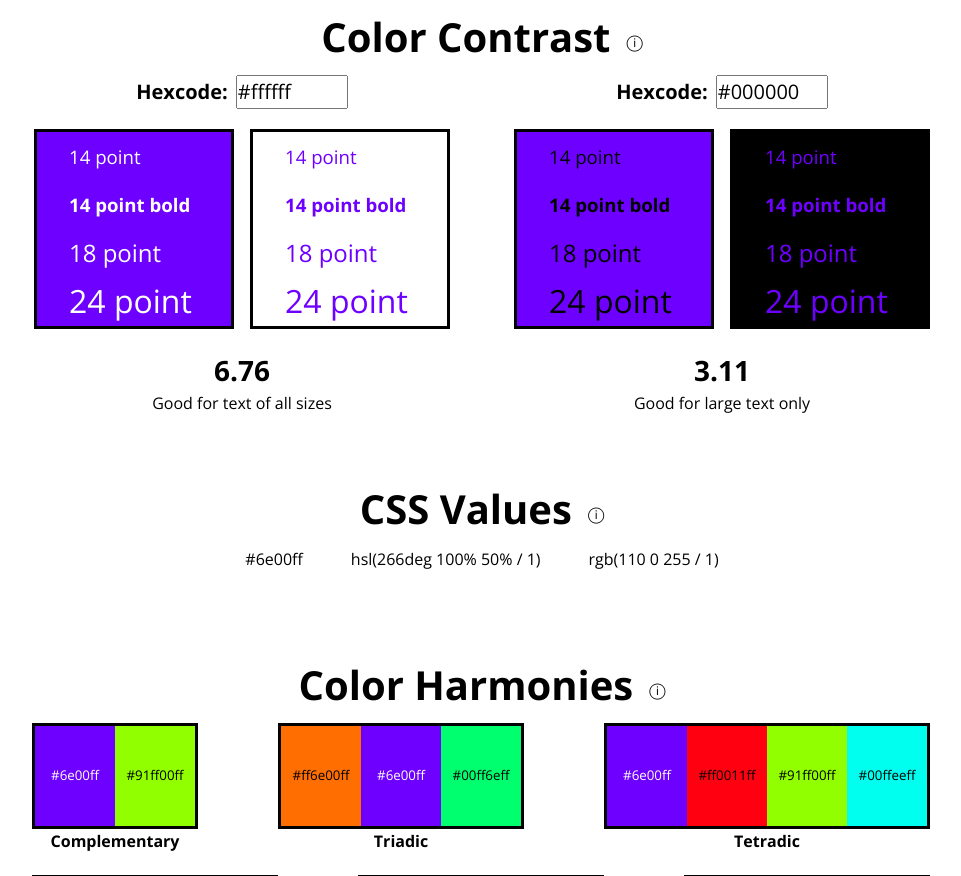
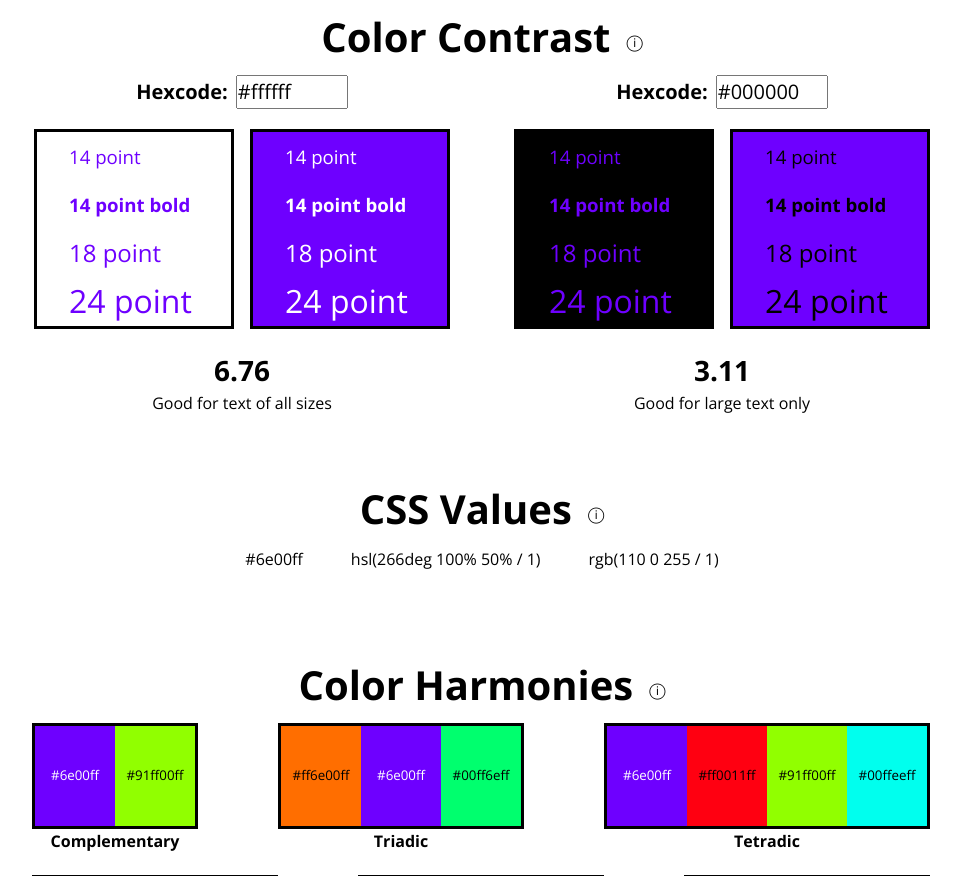
Before and after one commit to amandahinton/huetility, a React (Vite) app: page / in a window 1280 px wide. Shown: the part 1000-1876 px from the top of the page, without its empty margins (158-1119 px from the left). Built offline with nearby package versions, Linux system fonts and the light colour scheme.

Commit message:
add id prop to InputHex for multiples on page

```diff
--- a/src/components/InputHex.tsx
+++ b/src/components/InputHex.tsx
@@ -6,9 +6,10 @@ import "components/picker/ColorPicker.css";
 type Props = {
   onChange: (hexcode: string) => void;
   color: ColorCodes;
+  id: string;
 };
 
-export function InputHex({ onChange, color }: Props) {
+export function InputHex({ onChange, color, id }: Props) {
   const { HEX } = color;
 
   const [hexInput, setHexInput] = React.useState<string>(HEX);
@@ -34,13 +35,13 @@ export function InputHex({ onChange, color }: Props) {
     <div className="huetility-code-input-container">
       <div className="huetility-code-input">
         <div className="huetility-code-string-input">
-          <label htmlFor="hexPicker">Hexcode:</label>
+          <label htmlFor={`hex-input-${id}`}>Hexcode:</label>
           <input
             required
             className="huetility-string-input"
             type="text"
-            id="hexPicker"
-            name="hexPicker"
+            id={`hex-input-${id}`}
+            name={`hex-input-${id}`}
             value={hexInput}
             onChange={handleHexChange}
           />
--- a/src/components/contrast/Contrast.tsx
+++ b/src/components/contrast/Contrast.tsx
@@ -28,8 +28,8 @@ export function Contrast() {
         <h2 className="huetility-component-title">Color Contrast</h2>
       </Tooltip>
       <div className="huetility-contrast-input-container">
-        <ContrastChecker contrastColor={WHITE_CODES} />
-        <ContrastChecker contrastColor={BLACK_CODES} />
+        <ContrastChecker contrastColor={WHITE_CODES} id="contrast-checker-1" />
+        <ContrastChecker contrastColor={BLACK_CODES} id="contrast-checker-2" />
       </div>
     </div>
   );
--- a/src/components/contrast/ContrastChecker.tsx
+++ b/src/components/contrast/ContrastChecker.tsx
@@ -7,11 +7,12 @@ import { blendForegroundToBackground, contrast, isOpaque } from "utils/helpers";
 import { hexToColor } from "utils/translations";
 import "components/contrast/Contrast.css";
 
-export function ContrastChecker({
-  contrastColor,
-}: {
+type Props = {
   contrastColor: ColorCodes;
-}) {
+  id: string;
+};
+
+export function ContrastChecker({ contrastColor, id }: Props) {
   const { color } = useColor();
 
   const [selection, setSelection] = React.useState<ColorCodes>(contrastColor);
@@ -61,17 +62,18 @@ export function ContrastChecker({
         <InputHex
           onChange={(hexcode: string) => setSelection(hexToColor(hexcode))}
           color={selection}
+          id={id}
         />
       </div>
 
       {isOpaque(color) && isOpaque(selection) && (
         <>
           <div className="huetility-contrast-swatch-container">
+            <Swatch backgroundColor={selection.HEX} height="200" width="200">
+              <ContrastSamples textHex={color.HEX} />
+            </Swatch>
             <Swatch backgroundColor={color.HEX} height="200" width="200">
               <ContrastSamples textHex={selection.HEX} />
-            </Swatch>
-            <Swatch backgroundColor={selection.HEX} height="200" width="200">
-              <ContrastSamples textHex={color.HEX} />
             </Swatch>
           </div>
           <h3 className="huetility-contrast-ratio">{colorContrast}</h3>
--- a/src/components/picker/ColorPickerHEX.tsx
+++ b/src/components/picker/ColorPickerHEX.tsx
@@ -4,5 +4,11 @@ import { useColor } from "contexts/ColorContext";
 export function ColorPickerHEX() {
   const { color, setHEX } = useColor();
 
-  return <InputHex onChange={(input: string) => setHEX(input)} color={color} />;
+  return (
+    <InputHex
+      onChange={(input: string) => setHEX(input)}
+      color={color}
+      id="color-picker"
+    />
+  );
 }
```
